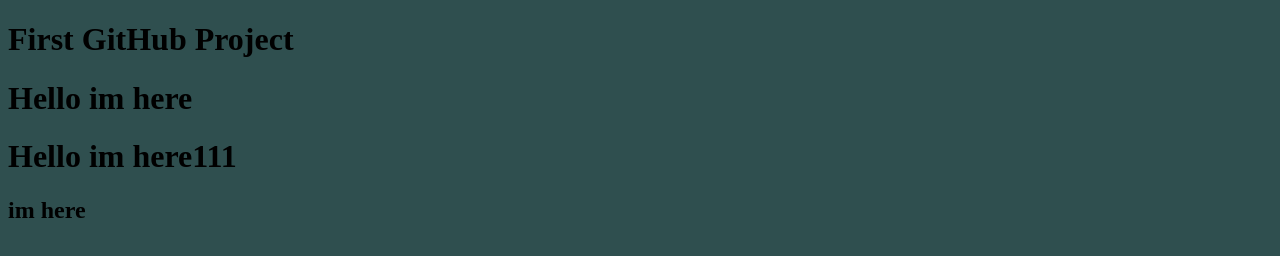
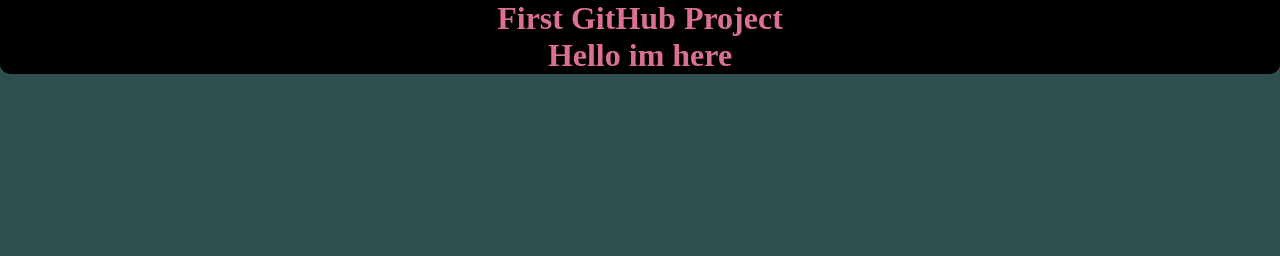
Before and after one commit to mizomohamed10/mizomohamed10.github.io, a plain HTML site: page site/index.html in a window 1280 px wide. Drawn offline with Linux system fonts and the light colour scheme.

Commit message:
My first page

```diff
--- a/site/Home.css
+++ b/site/Home.css
@@ -1,5 +1,14 @@
-.h1{
-    color: indianred;
+* {
+    margin: 0;
+}
+.ha{
+    color:palevioletred;
     text-align: center;
-    text-justify: auto;
+    border-radius: 10px;
 }
+
+.navbar {
+    background-color: black;
+    border-bottom-left-radius: 10px;
+    border-bottom-right-radius: 10px;
+}
--- a/site/index.html
+++ b/site/index.html
@@ -1,15 +1,18 @@
 <!DOCTYPE html>
 <html lang="en">
+
 <head>
     <meta charset="UTF-8">
     <meta name="viewport" content="width=device-width, initial-scale=1.0">
     <title>Hello Coursera its me</title>
-    <link rel="stylesheet" href="/site/Home.css">
+    <link rel="stylesheet" href="Home.css">
 </head>
+
 <body style="background-color:darkslategrey;">
-    <h1>First GitHub Project</h1>
-    <h1>Hello im here</h1>
-    <h1>Hello im here111</h1>
-    <h2>im here</h2>
+    <header class="navbar">
+        <h1 class="ha">First GitHub Project</h1>
+        <h1 class="ha">Hello im here</h1>
+    </header>
 </body>
+
 </html>
```
Also changed, not shown: website/index.html (added, +11 -0 lines).
